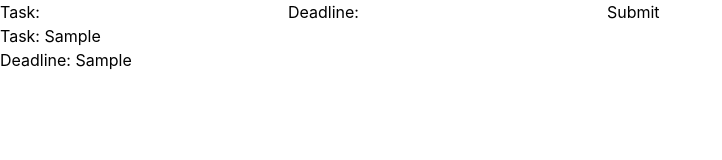
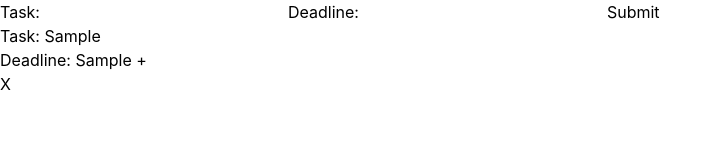
Before and after one commit to Valllerian/New-App, a React (Create React App) app: page / in a window 1280 px wide. Both pictures are taken after typing "Sample", "Sample" into the empty fields and a click on the input "Submit". Shown: the top 160 px of the page, without its empty margins (0-722 px from the left). Built offline with nearby package versions, Linux system fonts and the light colour scheme.

Commit message:
added delete button

```diff
--- a/src/Components/NewTodoForm/NewTodoForm.jsx
+++ b/src/Components/NewTodoForm/NewTodoForm.jsx
@@ -17,9 +17,7 @@ const NewTodoForm = () => {
         "Deadline: " +
         deadline.value
     );
-    let currentTask = { task: task, deadline: deadline };
-    // let allTasks = [...taskArray,currentTask]
-    // console.log(allTasks)
+    let currentTask = { task: task, deadline: deadline, visual: true };
     setTaskArray([...taskArray, currentTask]);
     setTask({ value: "" });
     setDeadline({ value: "" });
@@ -61,11 +59,13 @@ const NewTodoForm = () => {
         {taskArray[0]
           ? taskArray.map((task) => {
               return (
-                <Todo
-                  key={task.deadline.value}
-                  task={task.task.value}
-                  deadline={task.deadline.value}
-                />
+                <div>
+                  <Todo
+                    key={task.deadline.value}
+                    task={task.task.value}
+                    deadline={task.deadline.value}
+                  />
+                </div>
               );
             })
           : null}
--- a/src/Components/Todo/Todo.jsx
+++ b/src/Components/Todo/Todo.jsx
@@ -1,14 +1,20 @@
-import React from "react";
+import React, { useState } from "react";
 
 const Todo = (props) => {
   // this component should display a div with the task of the todo.
   // For each todo component, there should also be a button with the "X" text that when clicked, removes the todo;
   let task = props.task;
   let deadline = props.deadline;
+  const [visual, setVisual] = useState(true);
+  const deleteTask = (e) => {
+    e.preventDefault();
+    setVisual(false);
+  };
   return (
-    <div>
+    <div className={visual ? "true" : "hidden"}>
       <div>Task: {task}</div>
-      <div>Deadline: {deadline}</div>
+      <div>Deadline: {deadline} + </div>
+      <button onClick={(e) => deleteTask(e)}>X</button>
     </div>
   );
 };
```
